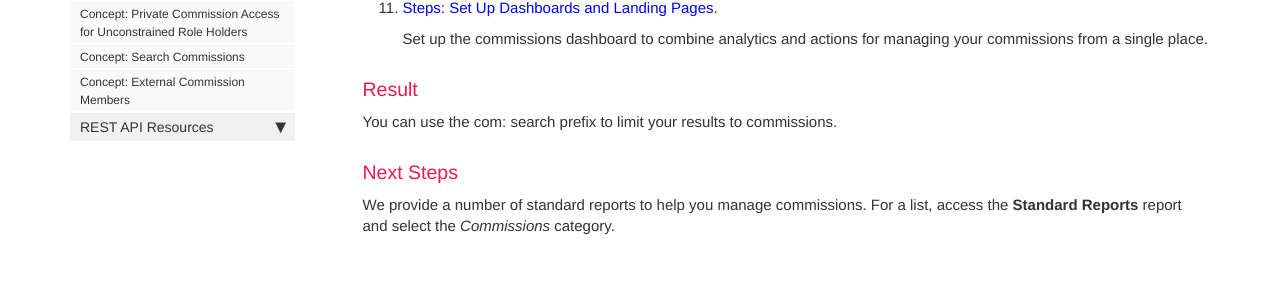
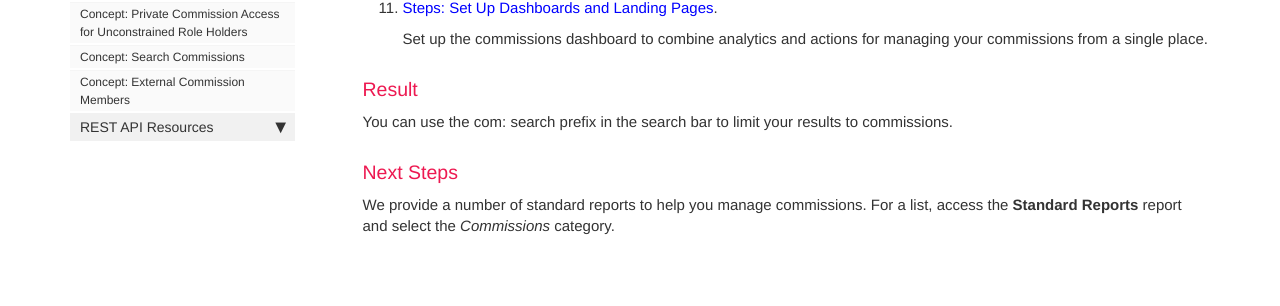
Before and after one commit to vvmc/vvmc.github.io, a Jekyll site: the page built from pages/mydoc/mydoc_set_up_commissions.md, in a window 1280 px wide and 900 px high, scrolled down 983 px. Shown: the part 358-664 px from the top of the window. Built offline with Jekyll 4.4.1, drawn with Linux system fonts in a browser that asks for light colours; comment, search, counter and statistics services are not loaded.

Commit message:
Incorporated more feedback.

```diff
--- a/pages/mydoc/mydoc_set_up_commissions.md
+++ b/pages/mydoc/mydoc_set_up_commissions.md
@@ -59,7 +59,7 @@ You can classify a commission as private to restrict access to the commission, i
     Set up the commissions dashboard to combine analytics and actions for managing your commissions from a single place.
 
 ### Result
-You can use the com: search prefix to limit your results to commissions.
+You can use the com: search prefix in the search bar to limit your results to commissions.
 
 
 ### Next Steps
```
Also changed, not shown: index.md (+1 -1 lines).
